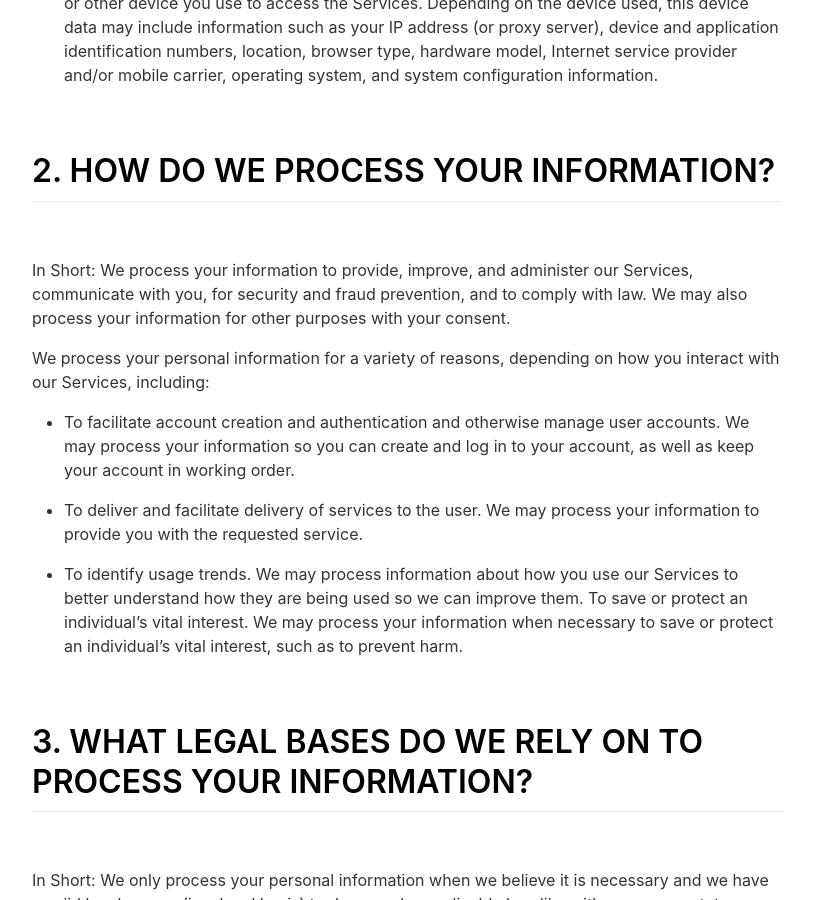
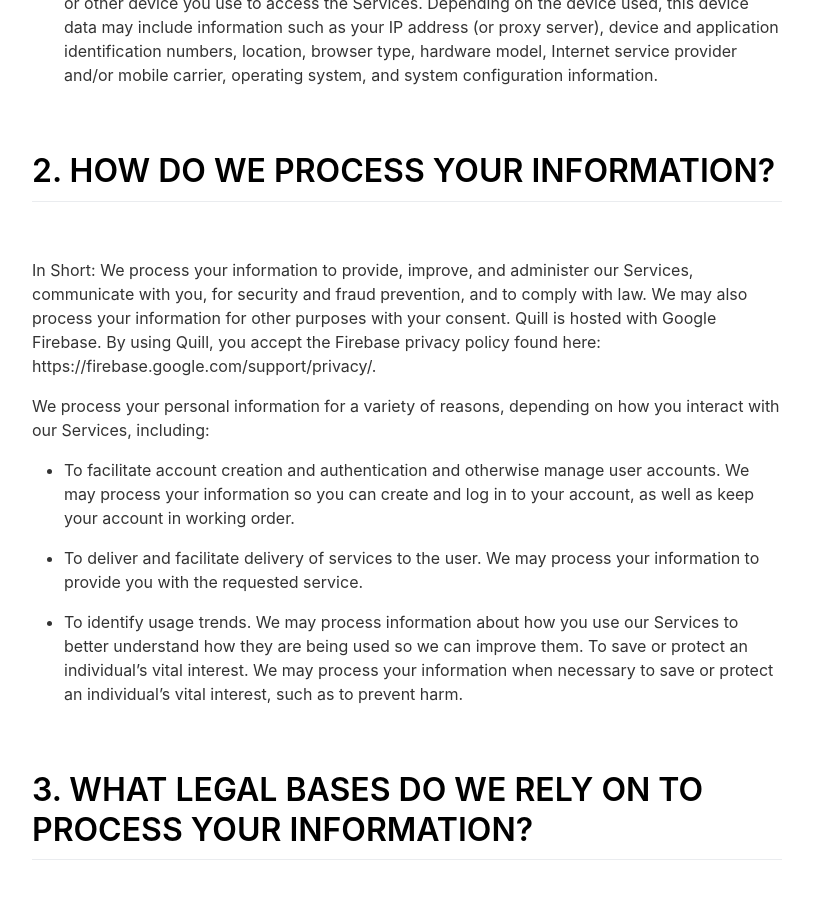
Before and after one commit to thequillapp/thequillapp.github.io, a Jekyll site: the page built from _pages/privacypolicy.md, in a window 1280 px wide and 900 px high, scrolled down 3186 px. Shown: the whole window, without its empty margins (233-1046 px from the left). Built offline with Jekyll 4.4.1, drawn with Linux system fonts in a browser that asks for light colours; nearby versions of some CDN libraries.

Commit message:
Update privacypolicy.md

```diff
--- a/_pages/privacypolicy.md
+++ b/_pages/privacypolicy.md
@@ -87,7 +87,7 @@ The information we collect includes:
 
 <br>
 
-In Short: We process your information to provide, improve, and administer our Services, communicate with you, for security and fraud prevention, and to comply with law. We may also process your information for other purposes with your consent.
+In Short: We process your information to provide, improve, and administer our Services, communicate with you, for security and fraud prevention, and to comply with law. We may also process your information for other purposes with your consent. Quill is hosted with Google Firebase. By using Quill, you accept the Firebase privacy policy found here: https://firebase.google.com/support/privacy/.
 
 We process your personal information for a variety of reasons, depending on how you interact with our Services, including:
 
```
